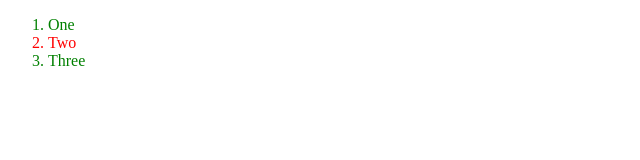
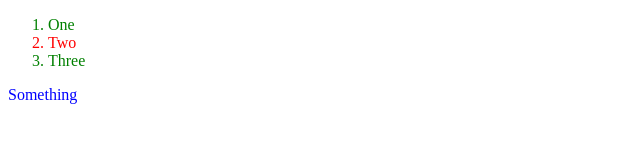
Before and after one commit to aliyannn/Udemy-Web-Dev, a plain HTML site: page IntermediateCSS/Cascade.html in a window 1280 px wide. Shown: the full height of the page, 0-640 px from the left. Drawn offline with Linux system fonts and the light colour scheme.

Commit message:
Cascading rules in CSS

```diff
--- a/IntermediateCSS/Cascade.css
+++ b/IntermediateCSS/Cascade.css
@@ -1,4 +1,13 @@
 li {
+    /* color: yellow !important; */
     color: green;
-    /* color: red; */
+    /* color: red !important; */
 }
+
+#pID {
+    color: blue;
+}
+
+.pClass {
+    color: orange;
+}
--- a/IntermediateCSS/Cascade.html
+++ b/IntermediateCSS/Cascade.html
@@ -12,5 +12,7 @@
         <li style="color: red;">Two</li>
         <li>Three</li>
     </ol>
+
+    <p  class="pClass" id="pID">Something</p>
   </body>
 </html>
```
